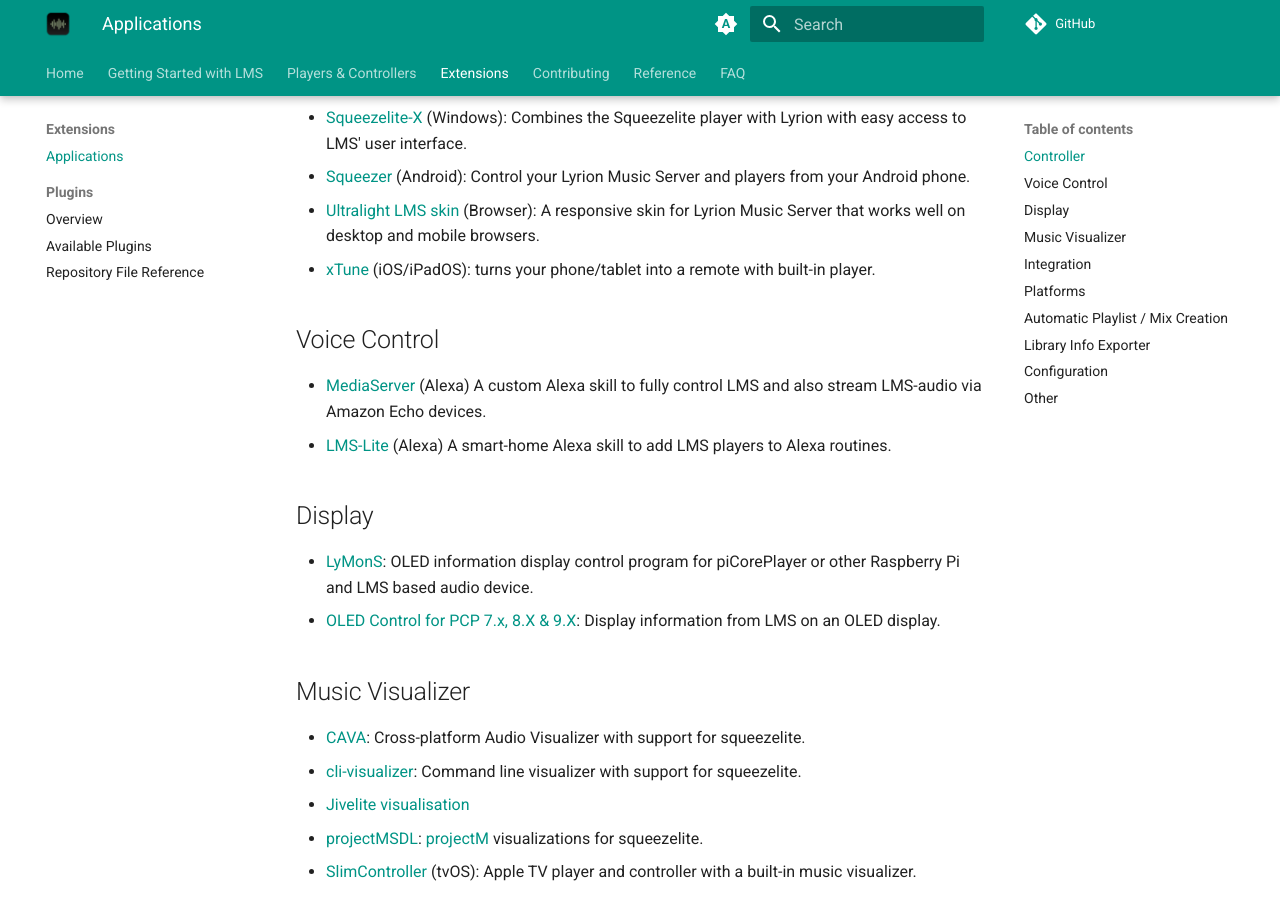
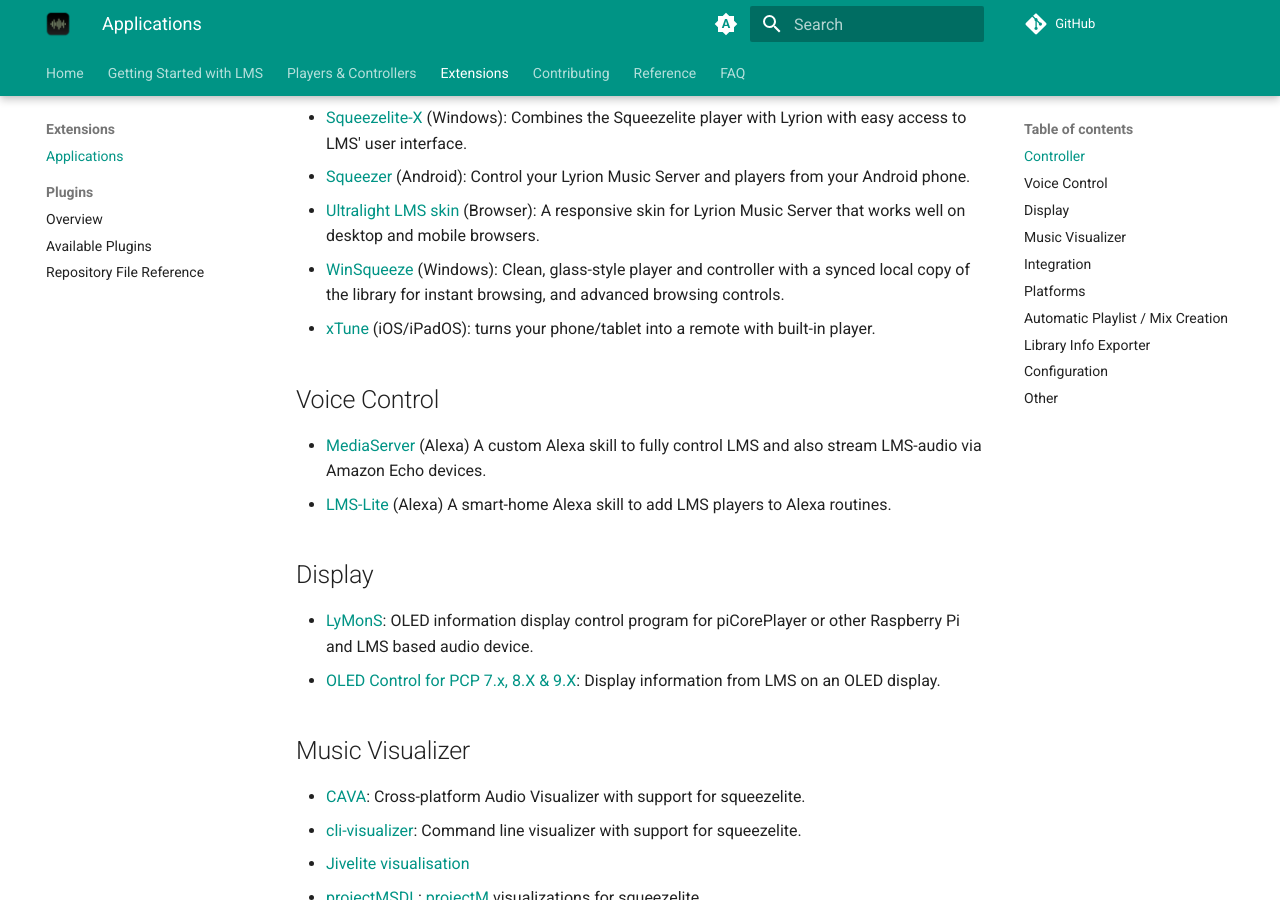
Before and after one commit to LMS-Community/lms-community.github.io, an MkDocs documentation site: the page built from docs/extensions/applications/index.md, in a window 1280 px wide and 900 px high, scrolled down 668 px. Built offline with MkDocs 1.6.1 and Material for MkDocs 9.7.7, drawn with Linux system fonts in a browser that asks for light colours; a script that is not in the unit is left out; plug-ins that fetch from the network failed and are left out; comment, search, counter and statistics services are not loaded.

Commit message:
Add WinSqueeze to Controller applications

```diff
--- a/docs/extensions/applications/index.md
+++ b/docs/extensions/applications/index.md
@@ -22,6 +22,7 @@
 - [Squeezelite-X](https://apps.microsoft.com/detail/9pbhmtnp9037) (Windows): Combines the Squeezelite player with Lyrion with easy access to LMS' user interface.
 - [Squeezer](https://github.com/kaaholst/android-squeezer) (Android): Control your Lyrion Music Server and players from your Android phone.
 - [Ultralight LMS skin](https://github.com/millerdev/lms-ultralight) (Browser): A responsive skin for Lyrion Music Server that works well on desktop and mobile browsers.
+- [WinSqueeze](https://github.com/hazymat/winsqueeze/releases/latest) (Windows): Clean, glass-style player and controller with a synced local copy of the library for instant browsing, and advanced browsing controls.
 - [xTune](https://apps.apple.com/app/xtune-lyrion-remote-player/id6744552136) (iOS/iPadOS): turns your phone/tablet into a remote with built-in player.
 
 ## Voice Control
```
